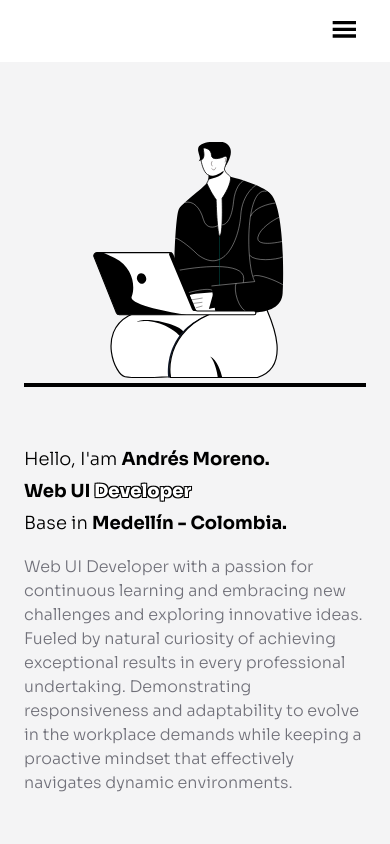
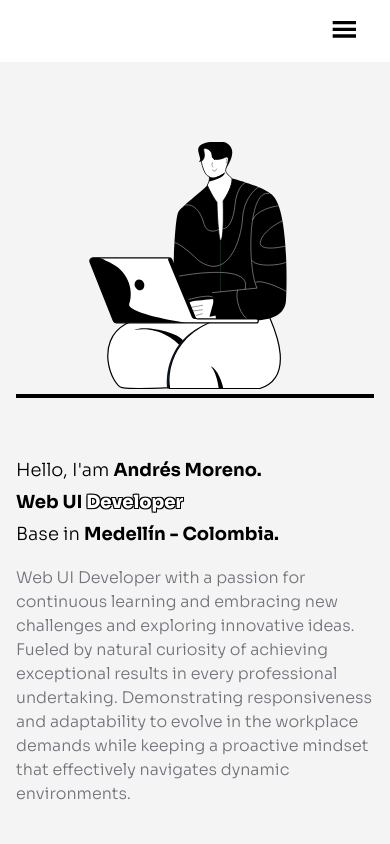
Before and after one commit to andresmorenoj/andresmorenoj, a Next.js app: page / in a window 390 px wide. Shown: the top 844 px of the page. Built offline with nearby package versions, Linux system fonts and the light colour scheme.

Commit message:
feat: responsiveness section 4

```diff
--- a/src/components/molecules/ExperienceCard/ExperienceCard.component.tsx
+++ b/src/components/molecules/ExperienceCard/ExperienceCard.component.tsx
@@ -6,7 +6,8 @@ import {
   StyledHeadingWrapper,
   StyledHeadingWithIcon,
 } from "./ExperienceCard.styles";
-import { Heading, Icon, Paragraph, Text} from "@components/atoms";
+import { Heading, Icon, Paragraph, Text, THeadingSize } from "@components/atoms";
+import { useScreenSize } from "@hooks/index";
 
 export const ExperienceCard: React.FC<INewExperienceData> = ({
   title,
@@ -14,13 +15,19 @@ export const ExperienceCard: React.FC<INewExperienceData> = ({
   toDate,
   description,
 }) => {
+  const { isLargeScreen, isMediumScreen } = useScreenSize();
+  const headingSize: THeadingSize = isLargeScreen
+    ? "extraLarge"
+    : isMediumScreen
+    ? "large"
+    : "medium";
 
   return (
     <StyledItemContainer>
       <StyledHeadingWrapper>
         <StyledHeadingWithIcon>
           <Icon iconType={BsFillBuildingsFill} size={2} />
-          <Heading level={3} size="extraLarge" fontWeight="extraBold">
+          <Heading level={3} size={headingSize} fontWeight="extraBold">
             {title}
           </Heading>
         </StyledHeadingWithIcon>
--- a/src/components/molecules/ExperienceCard/ExperienceCard.styles.tsx
+++ b/src/components/molecules/ExperienceCard/ExperienceCard.styles.tsx
@@ -1,10 +1,11 @@
 import styled, { css } from "styled-components";
 
 import { withBorder, withBorderRadius } from "@theme/baseTheme/mixins";
+import { getMedia } from "@utils/index";
 
 export const StyledItemContainer = styled.li(({ theme }) => {
   return css`
-    padding: ${theme.measurements.large};
+    padding: ${theme.measurements.medium};
     letter-spacing: 0.5px;
 
     display: flex;
@@ -13,6 +14,10 @@ export const StyledItemContainer = styled.li(({ theme }) => {
 
     ${withBorder(theme.colors.secondary.zinc500, "1px")};
     ${withBorderRadius("10px")};
+
+    @media ${getMedia('mobileFirst', 'medium')} {
+      padding: ${theme.measurements.large};
+    }
   `;
 });
 
@@ -20,12 +25,26 @@ export const StyledHeadingWrapper = styled.div(({ theme }) => {
   return css`
     width: 100%;
     display: flex;
+    flex-direction: column;
     justify-content: space-between;
-    align-items: center;
+    align-items: flex-start;
     gap: ${theme.measurements.small};
 
     * {
       color: ${theme.colors.primary.neutralWhite};
+    }
+
+    span {
+      font-size: ${theme.typography.sizes.small};
+
+      @media ${getMedia("mobileFirst", "medium")} {
+        font-size: inherit;
+      }
+    }
+
+    @media ${getMedia("mobileFirst", "medium")} {
+      flex-direction: row;
+      align-items: center;
     }
   `;
 });
@@ -34,6 +53,24 @@ export const StyledHeadingWithIcon = styled.div(({ theme }) => {
   return css`
     display: flex;
     align-items: center;
-    gap: ${theme.measurements.large};
+    gap: ${theme.measurements.small};
+
+    h3 {
+      @media ${getMedia("mobileFirst", "medium")} {
+        max-width: 250px;
+      }
+
+      @media ${getMedia("mobileFirst", "large")} {
+        max-width: initial;
+      }
+    }
+
+    @media ${getMedia("mobileFirst", "medium")} {
+      gap: ${theme.measurements.medium};
+    }
+
+    @media ${getMedia("mobileFirst", "large")} {
+      gap: ${theme.measurements.large};
+    }
   `;
 });
--- a/src/components/organisms/HeroBanner/HeroBanner.styles.tsx
+++ b/src/components/organisms/HeroBanner/HeroBanner.styles.tsx
@@ -7,7 +7,7 @@ export const StyledSectionContainer = styled.section(({ theme }) => {
   return css`
     width: 100%;
     height: auto;
-    padding: 0 ${theme.measurements.medium};
+    padding: 0 ${theme.measurements.small};
     box-sizing: border-box;
 
     display: grid;
@@ -15,9 +15,10 @@ export const StyledSectionContainer = styled.section(({ theme }) => {
     align-items: center;
     row-gap: ${theme.measurements.extraLarge};
 
+    @media ${getMedia("mobileFirst", "medium")} {
+      padding-inline: ${theme.measurements.medium};
+    }
     @media ${getMedia("mobileFirst", "large")} {
-      padding: 0 ${withMultipleOf("medium", 4)};
-
       grid-template-columns: 55% 45%;
       row-gap: ${theme.measurements.extraLarge};
     }
--- a/src/components/organisms/MyExperience/MyExperience.component.tsx
+++ b/src/components/organisms/MyExperience/MyExperience.component.tsx
@@ -1,4 +1,6 @@
 import { contentData, experienceData, sectionsData } from "@constants/index";
+
+import { useHeadingSize } from "@hooks/index";
 
 import { Heading, Text } from "@components/atoms";
 import { ExperienceCard } from "@components/molecules";
@@ -9,11 +11,12 @@ import {
 } from "./MyExperience.styles";
 
 export const MyExperience: React.FC = () => {
+  const headingSize = useHeadingSize();
   const cardData = Object.values(experienceData);
 
   return (
     <StyledSectionContainer id={sectionsData.myExperience.sectionRef}>
-      <Heading level={2} size="extraJumbo">
+      <Heading level={2} size={headingSize}>
         <Text variant="normal">{`${contentData.pre_my.content} `}</Text>
         <Text variant="bold">{contentData.experience.content}</Text>
       </Heading>
--- a/src/components/organisms/MyExperience/MyExperience.styles.tsx
+++ b/src/components/organisms/MyExperience/MyExperience.styles.tsx
@@ -1,20 +1,30 @@
 import { withMultipleOf } from "@theme/baseTheme/mixins";
+import { getMedia } from "@utils/index";
 import styled, { css } from "styled-components";
 
 export const StyledSectionContainer = styled.section(({ theme }) => {
   return css`
-    padding: ${theme.measurements.extraExtraLarge} ${withMultipleOf('medium', 4)};
-
+    padding-block: ${theme.measurements.extraLarge};
+    padding-inline: ${theme.measurements.small};
     display: grid;
     grid-template-columns: 1fr;
     justify-content: center;
-    gap: ${theme.measurements.extraExtraLarge};
+    gap: ${theme.measurements.extraLarge};
 
 		background: ${theme.colors.primary.neutralBlack};
 
     h2 {
       justify-self: center;
 			color: ${theme.colors.primary.neutralWhite};
+    }
+
+    @media ${getMedia('mobileFirst', 'medium')} {
+      padding-inline: ${theme.measurements.medium};
+    }
+
+    @media ${getMedia('mobileFirst', 'large')} {
+      padding-inline: ${withMultipleOf('medium', 4)};
+      gap: ${theme.measurements.extraExtraLarge};
     }
   `;
 });
--- a/src/components/organisms/MySkills/MySkills.component.tsx
+++ b/src/components/organisms/MySkills/MySkills.component.tsx
@@ -12,6 +12,7 @@ import {
 import { RxAccessibility } from "react-icons/rx";
 
 import { contentData, skillsData, sectionsData } from "@constants/index";
+import { useHeadingSize } from "@hooks/index";
 
 import { Heading, Text } from "@components/atoms";
 import { IconCard } from "@components/atoms";
@@ -21,10 +22,9 @@ import {
   StyledCardsContainer,
   StyledListItem,
 } from "./MySkills.styles";
-import { useHeadingSize, useScreenSize } from "@hooks/index";
 
 export const MySkills: React.FC = () => {
-  const { isLargeScreen, isMediumScreen } = useScreenSize();
+  const headingSize = useHeadingSize();
 
   const icons = [
     SiTypescript,
@@ -40,7 +40,6 @@ export const MySkills: React.FC = () => {
   ];
 
   const skills = Object.values(skillsData);
-  const headingSize = useHeadingSize();
 
   return (
     <StyledSectionContainer id={sectionsData.skills.sectionRef}>
--- a/src/components/organisms/MySkills/MySkills.styles.tsx
+++ b/src/components/organisms/MySkills/MySkills.styles.tsx
@@ -5,7 +5,7 @@ import { getMedia } from "@utils/index";
 
 export const StyledSectionContainer = styled.section(({ theme }) => {
   return css`
-    padding: 0 ${theme.measurements.medium};
+    padding: 0 ${theme.measurements.small};
     display: grid;
     grid-template-columns: 1fr;
     justify-content: center;
@@ -15,9 +15,13 @@ export const StyledSectionContainer = styled.section(({ theme }) => {
       justify-self: center;
     }
 
+    @media ${getMedia("mobileFirst", "medium")} {
+      padding-inline: ${theme.measurements.large};
+    }
+
     @media ${getMedia("mobileFirst", "large")} {
       gap: ${theme.measurements.extraExtraLarge};
-      padding: 0 ${withMultipleOf("medium", 4)};
+      padding-inline: ${withMultipleOf("medium", 4)};
     }
   `;
 });
@@ -43,6 +47,5 @@ export const StyledListItem = styled.li(() => {
   return css`
     display: grid;
     width: 100%;
-    // max-width: 50px;
   `;
 });
```
